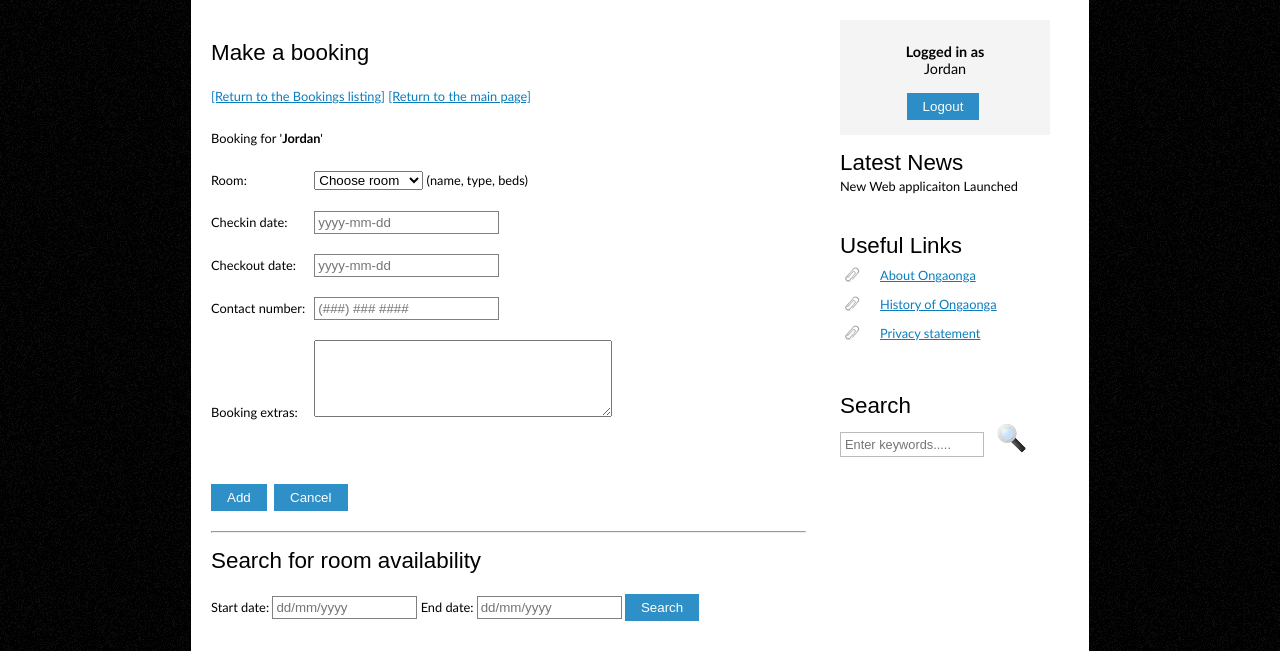
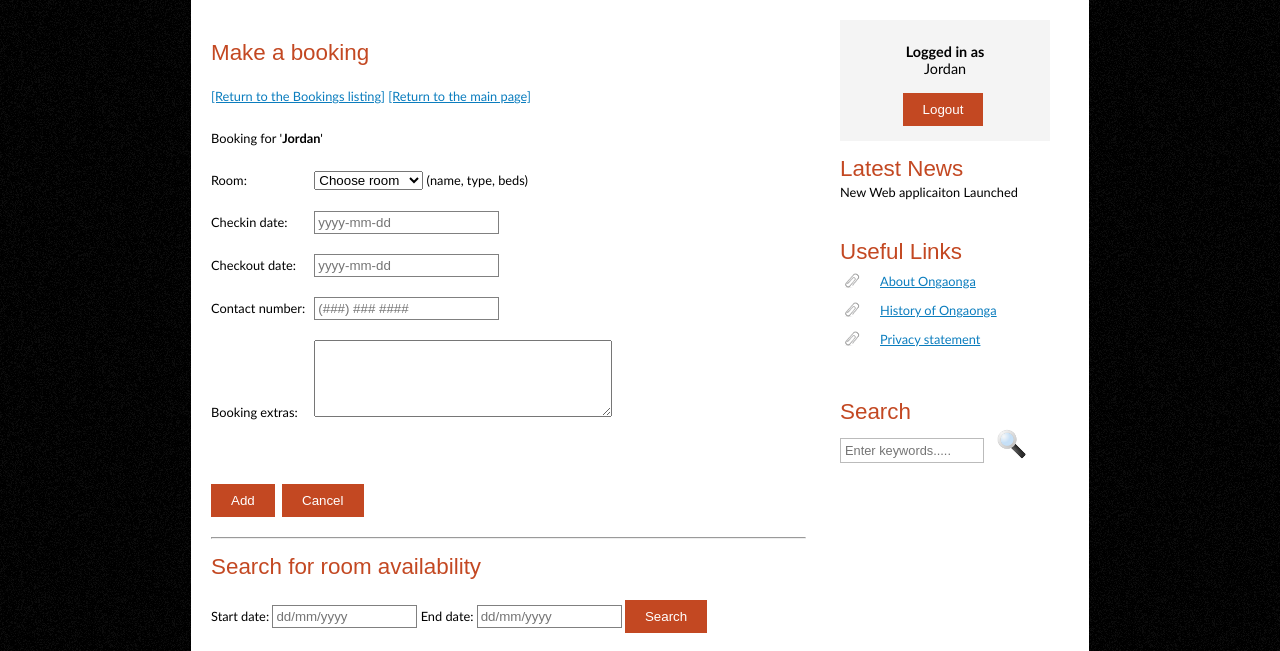
Before and after one commit to dan-tibbotts/ongaonga-bnb, a PHP site: page /createbooking.php in a window 1280 px wide. Shown: the part 202-853 px from the top of the page. Run offline with PHP 8.4, Linux system fonts and the light colour scheme; a user stored in the database is signed in; data comes from the database, SQL or seed files in the repository; some libraries are stand-ins or nearby versions.

Commit message:
adjusted heading and button colors

```diff
--- a/style/style.css
+++ b/style/style.css
@@ -32,6 +32,7 @@ h6 {
   color: #000;
   margin: 0 0 15px 0;
   padding: 15px 0 5px 0;
+  color: #c34822;
 }
 
 h1 {
@@ -85,16 +86,18 @@ form input {
 
 button {
   border: solid 1px rgb(11, 125, 190);
-  padding: 5px 15px;
+  border: none;
+  padding: 9px 20px;
   margin-right: 4px;
   background-color: rgb(11, 124, 190);
+  background-color: #c34822;
   color: white;
-  opacity: 0.85;
+  opacity: 1;
   transition: 0.3s;
 }
 
 button:hover {
-  opacity: 1;
+  opacity: 0.80;
 }
 
 fieldset {
```
